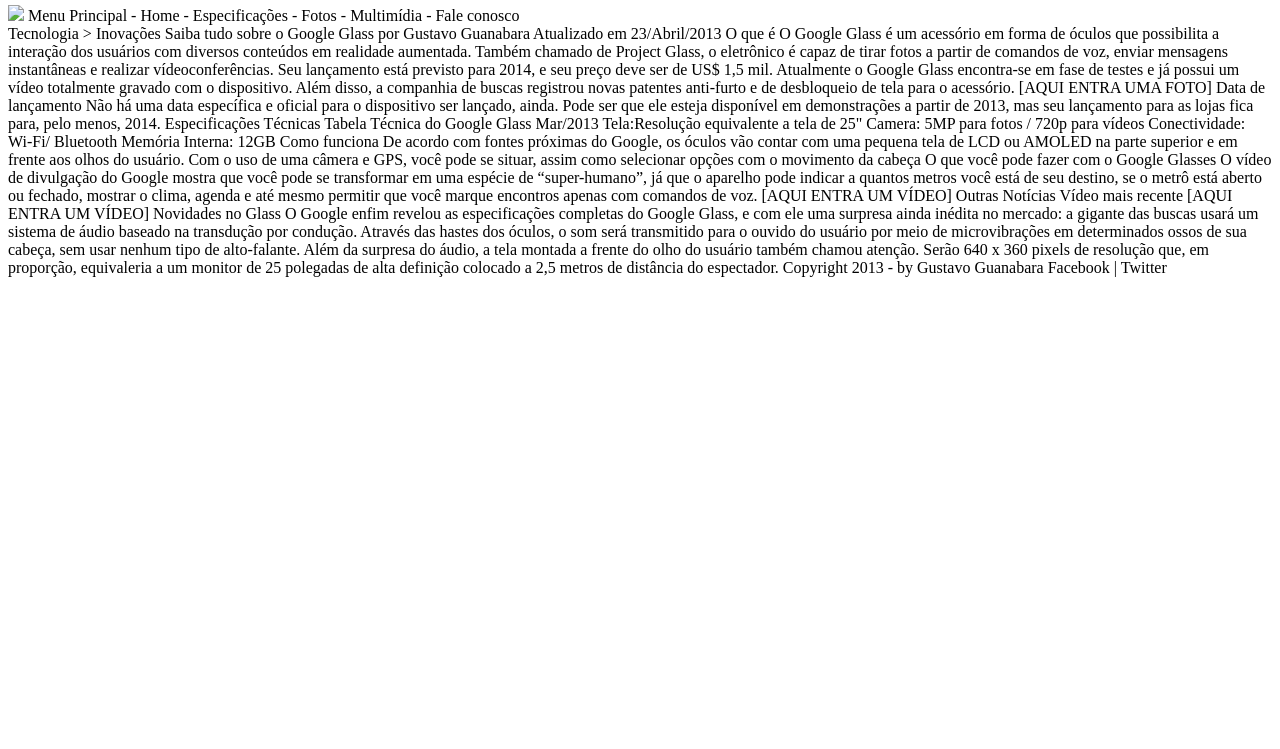
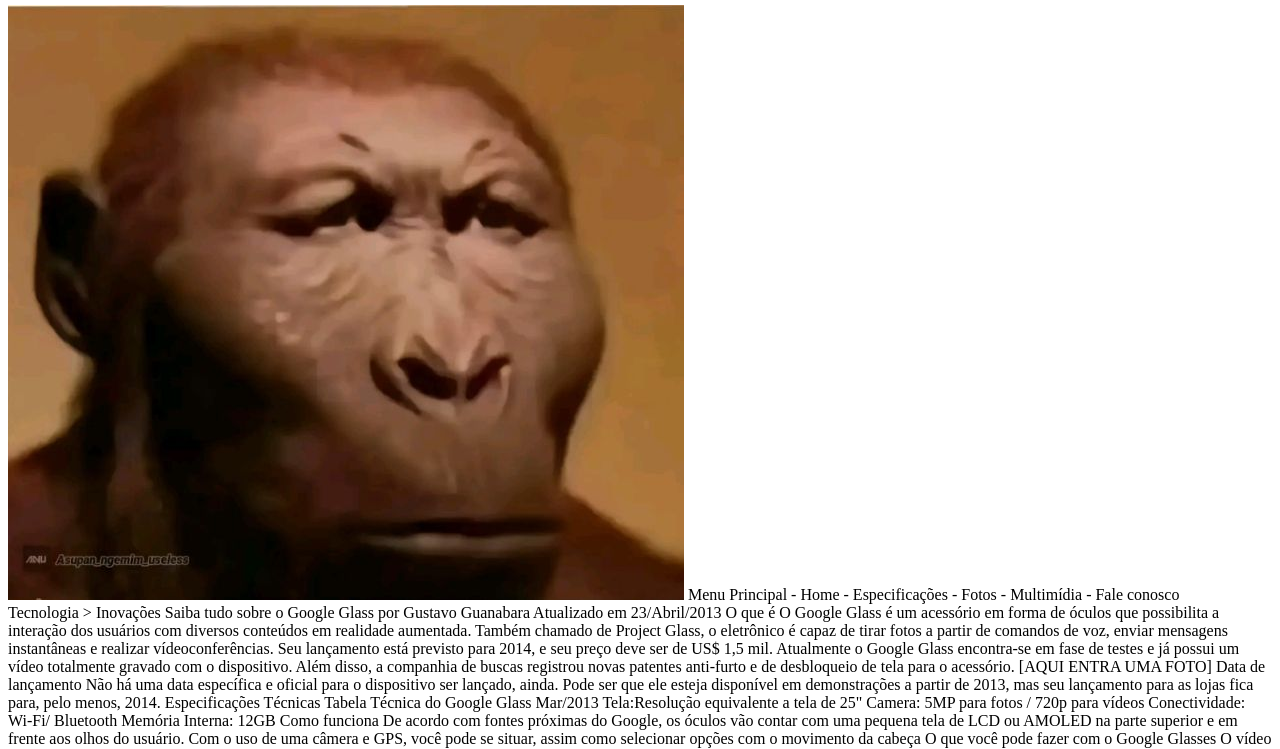
Before and after one commit to Vinigamerprogramadorlendario/MANAUS-SITE-LENDARIO, a plain HTML site: page index.html in a window 1280 px wide. Shown: the part 108-857 px from the top of the page. Before the commit the page ends 800 px from the top, so only its background shows below. Drawn offline with Linux system fonts and the light colour scheme.

Commit message:
Update index.html

```diff
--- a/index.html
+++ b/index.html
@@ -19,7 +19,7 @@
 
     </hgroup>
 
-   <img src="pastafodatop/emot batu.jpeg">
+   <img src="pastafodatop/emotbatu.jpeg">
 
 Menu Principal
 - Home
```
